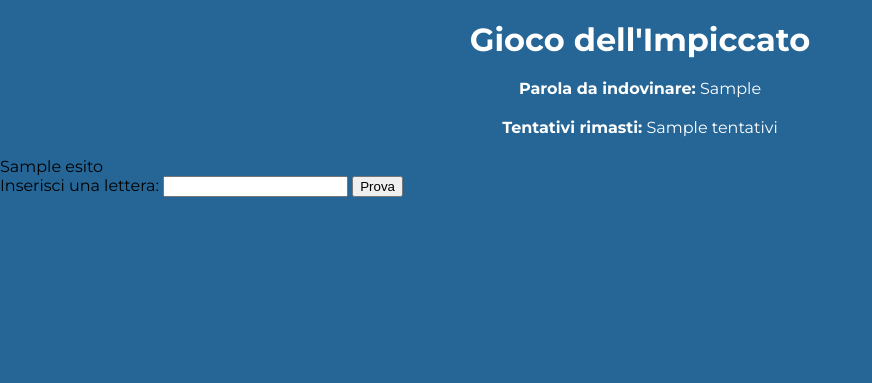
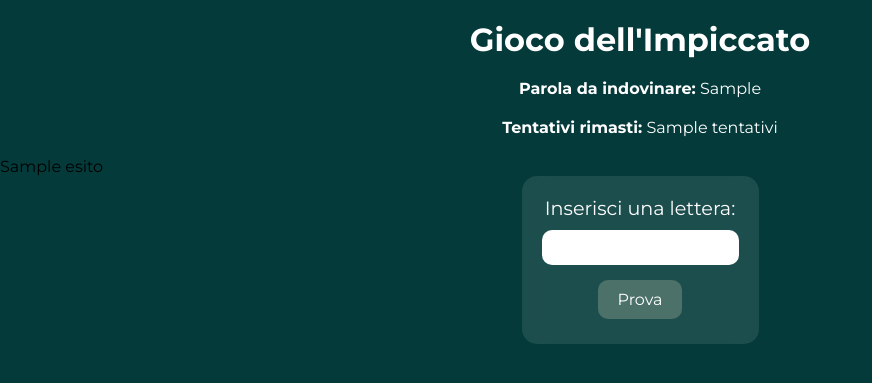
Before and after one commit to antocenna/AnToPlay, a Flask app: template src/templates/impiccato.html in a window 1280 px wide. Shown: the top 383 px of the page, without its empty margins (0-872 px from the left). Run offline with Flask 2, Linux system fonts and the light colour scheme; the template is opened without the code that fills it: most values are stand-ins (such as "Sample title", 1, 10 or a date in 2020).

Commit message:
Quinto commit servizio

```diff
--- a/src/exploits/flag.txt
+++ b/src/exploits/flag.txt
@@ -1,2 +1,8 @@
 UNINA{06590f9862}
 UNINA{5eb93b8c1f}
+UNINA{06590f9862}
+UNINA{06590f9862}
+UNINA{06590f9862}
+UNINA{06590f9862}
+UNINA{06590f9862}
+UNINA{5eb93b8c1f}
--- a/src/static/styles.css
+++ b/src/static/styles.css
@@ -94,8 +94,9 @@
 /* Stile del pulsante */
 .animated-button-gradient {
     font-family: "Montserrat","serif";
-    background: linear-gradient(90deg, #76b6ff, #a1e9ff);
+    background: linear-gradient(90deg, #4b7168, #4b7168);
     background-size: 200%;
+    margin: 5px;
     color: white;
     padding: 15px 30px;
     font-size: 16px;
@@ -168,7 +169,7 @@ body {
     font-family: "Montserrat", serif;
     margin: 0;
     padding: 0;
-    background-color: #256697;
+    background-color: #043a3a;
 }
 
 h1 {
@@ -252,3 +253,41 @@ a {
     opacity: 1;
     display: block;
 }
+
+.letter-form {
+    display: flex;
+    flex-direction: column;
+    align-items: center;
+    background: rgba(255, 255, 255, 0.1);
+    padding: 20px;
+    border-radius: 15px;
+    backdrop-filter: blur(10px);
+    width: fit-content;
+    margin: 0 auto;
+}
+
+.letter-form label {
+    color: white;
+    font-size: 1.2rem;
+    margin-bottom: 10px;
+}
+
+.letter-form input {
+    padding: 10px;
+    border-radius: 10px;
+    border: none;
+    text-align: center;
+    margin-bottom: 10px;
+}
+
+.letter-form button {
+    padding: 10px 20px;
+    border-radius: 10px;
+    border: none;
+    cursor: pointer;
+}
+
+
+.text-white {
+    color: white;
+}
--- a/src/templates/home.html
+++ b/src/templates/home.html
@@ -13,7 +13,7 @@
 <a href="{{ url_for('login') }}">
     <button type="submit" class="animated-button-gradient">
     <span>Login</span></button>
-</a>  --
+</a>  ---
 <div class="button-container">
 <a href="{{ url_for('register') }}">
     <button type="submit" class="animated-button-gradient">
--- a/src/templates/impiccato.html
+++ b/src/templates/impiccato.html
@@ -20,11 +20,12 @@
             <div class="alert alert-danger">{{ esito }}</div>
         {% endif %}
 
-        <form method="POST">
-            <label for="lettera">Inserisci una lettera:</label>
+        <form method="POST" class="letter-form">
+            <label for="lettera" class="text-white">Inserisci una lettera:</label>
             <input type="text" name="lettera" id="lettera" maxlength="1" required>
-            <button type="submit" class="btn btn-success">Prova</button>
+            <button type="submit" class="animated-button-gradient">Prova</button>
         </form>
+
     {% endif %}
 </div>
 
--- a/src/templates/login.html
+++ b/src/templates/login.html
@@ -7,9 +7,9 @@
     <div id="message-container"></div>
 
     <form method="POST" action="{{ url_for('login') }}">
-        <label for="utente">Nome utente:</label><br>
+        <label for="utente" class="text-white">Nome utente:</label><br>
         <input type="text" name="utente" id="utente" required><br><br>
-        <label for="password">Password:</label><br>
+        <label for="password" class="text-white">Password:</label><br>
         <input type="password" name="password" id="password" required><br><br>
         <button type="submit" class="animated-button-gradient">
             <span>Accedi</span>
```
Also changed, not shown: src/app.py (+7 -1 lines).
